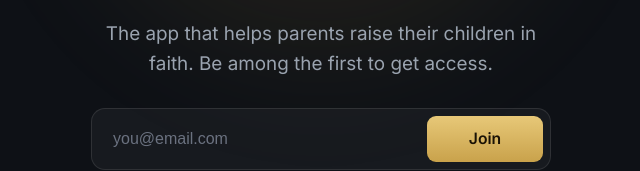
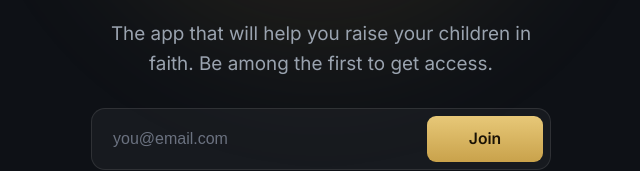
Before and after one commit to ELcreatorX/BibleParentSite, a plain HTML site: page index.html in a window 1280 px wide. Shown: the part 379-550 px from the top of the page, 319-959 px from the left. Drawn offline with Linux system fonts and the light colour scheme.

Commit message:
Update tagline wording

```diff
--- a/index.html
+++ b/index.html
@@ -29,7 +29,7 @@
 
     <h1>Bible Parent</h1>
     <p class="tagline">
-      The app that helps parents raise their children in faith.
+      The app that will help you raise your children in faith.
       Be among the first to get access.
     </p>
 
```
